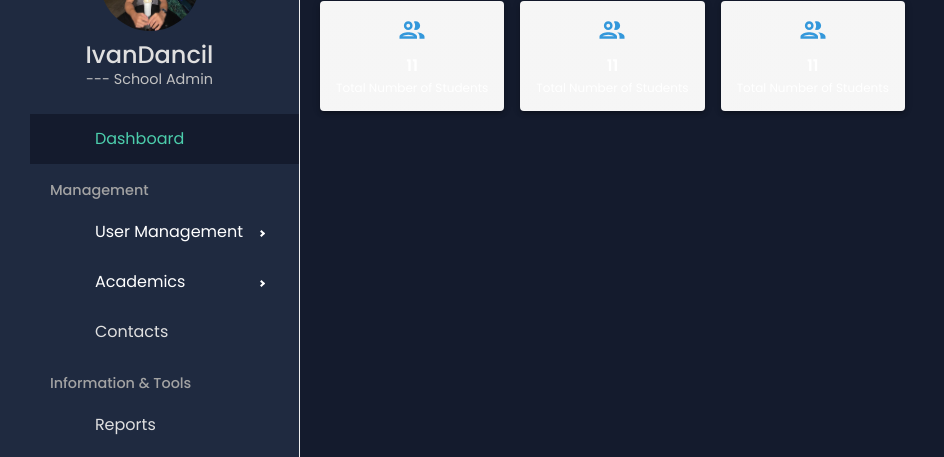
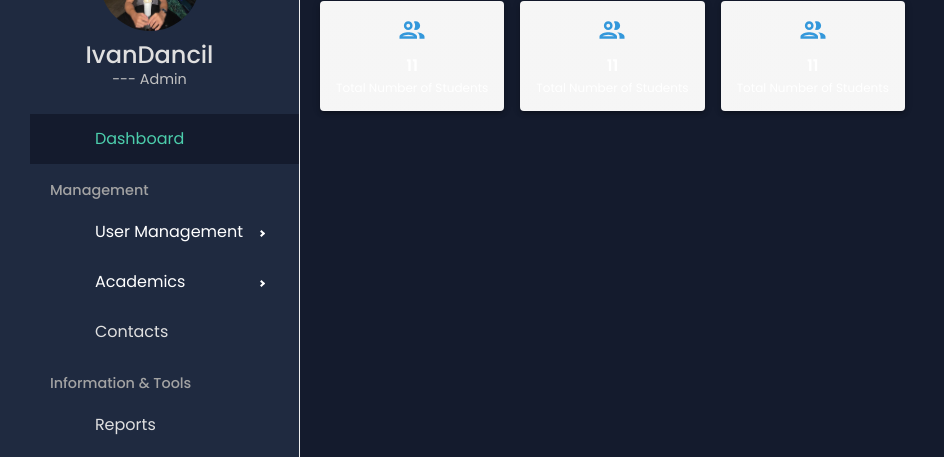
Before and after one commit to ivandancil/RecordMngt.frt, a React (Vite) app: page /RecordMngt.frt/admin in a window 1280 px wide. Shown: the part 149-606 px from the top of the page, without its empty margins (0-944 px from the left). Built offline with nearby package versions, Linux system fonts and the light colour scheme; some icons are missing.

Commit message:
Sidebar userRole

```diff
--- a/src/components/SidebarComponent.tsx
+++ b/src/components/SidebarComponent.tsx
@@ -1,31 +1,31 @@
 import React, { useState } from "react";
 import { Box, Typography, useMediaQuery, useTheme } from "@mui/material";
 import { Link } from "react-router-dom";
-import { Sidebar, Menu, MenuItem, SubMenu } from 'react-pro-sidebar'; // Make sure SubMenu is imported!
+import { Sidebar, Menu, MenuItem, SubMenu } from 'react-pro-sidebar';
 import Profile from "../assets/profile-1.jpg";
 
 // Import all necessary icons
 import HomeOutlinedIcon from "@mui/icons-material/HomeOutlined";
 import PeopleOutlinedIcon from "@mui/icons-material/PeopleOutlined";
 import ContactsOutlinedIcon from "@mui/icons-material/ContactsOutlined";
-import SchoolOutlinedIcon from '@mui/icons-material/SchoolOutlined'; // For academics
-import BarChartOutlinedIcon from '@mui/icons-material/BarChartOutlined'; // For reports
-import AnnouncementOutlinedIcon from '@mui/icons-material/AnnouncementOutlined'; // For announcements
-import SettingsOutlinedIcon from "@mui/icons-material/SettingsOutlined"; // For settings
-import SecurityOutlinedIcon from "@mui/icons-material/SecurityOutlined"; // For security
-import MenuOutlinedIcon from "@mui/icons-material/MenuOutlined"; // For the menu toggle icon
-// Add any other specific icons you might need for sub-items if they differ
-// import GroupAddOutlinedIcon from "@mui/icons-material/GroupAddOutlined"; // Example for a sub-item icon
+import SchoolOutlinedIcon from '@mui/icons-material/SchoolOutlined';
+import BarChartOutlinedIcon from '@mui/icons-material/BarChartOutlined';
+import AnnouncementOutlinedIcon from '@mui/icons-material/AnnouncementOutlined';
+import SettingsOutlinedIcon from "@mui/icons-material/SettingsOutlined";
+import SecurityOutlinedIcon from "@mui/icons-material/SecurityOutlined";
+import MenuOutlinedIcon from "@mui/icons-material/MenuOutlined";
+// Specific icons for a teacher or student perspective (optional, but good for distinction)
+import AssignmentOutlinedIcon from '@mui/icons-material/AssignmentOutlined'; // For assignments/grades
+import ClassOutlinedIcon from '@mui/icons-material/ClassOutlined'; // For classes
+import CalendarTodayOutlinedIcon from '@mui/icons-material/CalendarTodayOutlined'; // For calendar/schedule
 
 
 import { tokens } from "../theme";
 
-// --- ItemProps Interface ---
-// Modified to include optional subItems for clarity, though `Item` itself won't render them directly
 interface ItemProps {
   title: string;
   to: string;
-  icon: React.ReactNode | null; // icon can be null for sub-items if they don't have one
+  icon: React.ReactNode | null;
   selected: string;
   setSelected: (title: string) => void;
   isCollapsed: boolean;
@@ -42,7 +42,7 @@ const Item = ({ title, to, icon, selected, setSelected, isCollapsed }: ItemProps
         color: colors.grey[100],
       }}
       onClick={() => setSelected(title)}
-      icon={icon} // Render icon even if null, react-pro-sidebar handles it
+      icon={icon}
       component={<Link to={to} />}
     >
       {!isCollapsed && <Typography>{title}</Typography>}
@@ -50,8 +50,8 @@ const Item = ({ title, to, icon, selected, setSelected, isCollapsed }: ItemProps
   );
 };
 
-// --- Streamlined Navigation Data with Sub-items ---
-const streamlinedNavigation = [
+// --- ADMIN NAVIGATION DATA ---
+const adminNavigation = [
   {
     category: "",
     items: [
@@ -67,19 +67,19 @@ const streamlinedNavigation = [
     items: [
       {
         title: "User Management",
-        to: "/admin/usermanagement", // This can be a main page, or just a placeholder for the submenu
+        to: "/admin/usermanagement",
         icon: <PeopleOutlinedIcon />,
-        subItems: [ // Added subItems
-          { title: "All Users", to: "/admin/usermanagement" }, // This could link to a general user list
+        subItems: [
           { title: "Students", to: "/admin/studentmanagement" },
           { title: "Teachers", to: "/admin/teachermanagement" },
+          { title: "All Users", to: "/admin/usermanagement" },
         ]
       },
       {
         title: "Academics",
         to: "/admin/academicmanagement",
         icon: <SchoolOutlinedIcon />,
-        subItems: [ // Added subItems
+        subItems: [
           { title: "Classes", to: "/admin/classmanagement" },
           { title: "Academic Setup", to: "/admin/academicmanagement" },
           { title: "Grading System", to: "/admin/gradingsystem" },
@@ -123,28 +123,161 @@ const streamlinedNavigation = [
     ],
   },
 ];
-// --- End Streamlined Navigation Data ---
+
+// --- TEACHER NAVIGATION DATA ---
+const teacherNavigation = [
+  {
+    category: "",
+    items: [
+      {
+        title: "Dashboard",
+        to: "/teacher", // Teacher specific dashboard
+        icon: <HomeOutlinedIcon />,
+      },
+    ],
+  },
+  {
+    category: "Academics",
+    items: [
+      {
+        title: "My Classes",
+        to: "/teacher/myclasses",
+        icon: <ClassOutlinedIcon />,
+      },
+      {
+        title: "Grade Submissions",
+        to: "/teacher/gradesubmissions",
+        icon: <AssignmentOutlinedIcon />,
+      },
+      {
+        title: "My Students",
+        to: "/teacher/mystudents",
+        icon: <PeopleOutlinedIcon />,
+      },
+    ],
+  },
+  {
+    category: "Communication",
+    items: [
+      {
+        title: "Announcements",
+        to: "/teacher/announcements", // Teacher specific announcements
+        icon: <AnnouncementOutlinedIcon />,
+      },
+      {
+        title: "Messages",
+        to: "/teacher/messages",
+        icon: <ContactsOutlinedIcon />, // Using contacts icon for messages, adjust as needed
+      },
+    ],
+  },
+  {
+    category: "Tools",
+    items: [
+      {
+        title: "Calendar",
+        to: "/teacher/calendar",
+        icon: <CalendarTodayOutlinedIcon />,
+      },
+      {
+        title: "Settings",
+        to: "/teacher/settings",
+        icon: <SettingsOutlinedIcon />,
+      },
+    ],
+  },
+];
+
+// --- STUDENT NAVIGATION DATA ---
+const studentNavigation = [
+  {
+    category: "",
+    items: [
+      {
+        title: "Dashboard",
+        to: "/student", // Student specific dashboard
+        icon: <HomeOutlinedIcon />,
+      },
+    ],
+  },
+  {
+    category: "Academics",
+    items: [
+      {
+        title: "My Courses",
+        to: "/student/mycourses",
+        icon: <SchoolOutlinedIcon />,
+      },
+      {
+        title: "My Grades",
+        to: "/student/mygrades",
+        icon: <AssignmentOutlinedIcon />,
+      },
+      {
+        title: "Schedule",
+        to: "/student/schedule",
+        icon: <CalendarTodayOutlinedIcon />,
+      },
+    ],
+  },
+  {
+    category: "Information",
+    items: [
+      {
+        title: "Announcements",
+        to: "/student/announcements", // Student specific announcements
+        icon: <AnnouncementOutlinedIcon />,
+      },
+      {
+        title: "Profile",
+        to: "/student/profile",
+        icon: <PeopleOutlinedIcon />, // Using people icon for profile, adjust as needed
+      },
+    ],
+  },
+];
 
 
 interface SidebarComponentProps {
   isCollapsed: boolean;
   toggleSidebar: () => void;
+  userRole: string; // "admin", "teacher", "student", etc.
 }
 
-const SidebarComponent: React.FC<SidebarComponentProps> = ({ isCollapsed, toggleSidebar }) => {
+const SidebarComponent: React.FC<SidebarComponentProps> = ({ isCollapsed, toggleSidebar, userRole }) => {
   const theme = useTheme();
   const colors = tokens(theme.palette.mode);
   const [selected, setSelected] = useState("Dashboard");
   const isDesktop = useMediaQuery(theme.breakpoints.up("md"));
 
+  // --- Select the appropriate navigation data based on userRole ---
+  let currentNavigationData;
+  switch (userRole) {
+    case "admin":
+      currentNavigationData = adminNavigation;
+      break;
+    case "teacher":
+      currentNavigationData = teacherNavigation;
+      break;
+    case "student":
+      currentNavigationData = studentNavigation;
+      break;
+    default:
+      currentNavigationData = []; // Or a "guest" navigation if applicable
+      break;
+  }
+
   return (
     <Box
       sx={{
-        height: "100vh",
+        height: '100dvh',
+        maxHeight: '100dvh',
+        overflowY: 'auto',
+        overflowX: 'hidden',
+
         "& .ps-sidebar-container": {
           background: `${colors.primary[400]} !important`,
         },
-        // Styling for react-pro-sidebar components
         "& .ps-menu-button .ps-menu-icon": {
           backgroundColor: "transparent !important",
         },
@@ -166,33 +299,23 @@ const SidebarComponent: React.FC<SidebarComponentProps> = ({ isCollapsed, toggle
         "& .ps-menu-button .MuiTypography-root": {
           fontSize: { xs: ".6rem", sm: ".8rem", md: "1rem" },
         },
-        // Styling for SubMenu labels
         "& .ps-submenu-content .ps-menu-button": {
-          background: `${colors.primary[400]} !important`,
-          paddingLeft: "40px !important", // Indent sub-items
-          fontSize: { xs: ".6rem", sm: ".7rem", md: ".9rem" }, // Adjust font size for sub-items
-           "&:hover": {
-            color: `${colors.blueAccent[500]} !important`,
-            backgroundColor: `${colors.primary[500]} !important`,
-          },
+          paddingLeft: "40px !important",
+          fontSize: { xs: ".6rem", sm: ".7rem", md: ".9rem" },
         },
         "& .ps-submenu-content .MuiTypography-root": {
-          fontSize: { xs: ".6rem", sm: ".7rem", md: ".9rem" }, // Ensure Typography inside sub-items also scales
+          fontSize: { xs: ".6rem", sm: ".7rem", md: ".9rem" },
         },
         "& .ps-menu-label": {
-          fontSize: { xs: ".6rem", sm: ".8rem", md: "1rem" }, // Ensure top-level menu item labels scale
+          fontSize: { xs: ".6rem", sm: ".8rem", md: "1rem" },
         },
-        // For the "RecordMngt." title
         "& .ps-sidebar-root .MuiTypography-h3": {
           fontSize: { xs: ".8rem", sm: "1rem", md: "1.1rem" },
         },
-        // For the user role typography
         "& .ps-sidebar-root .MuiTypography-h5": {
           fontSize: { xs: ".6rem", sm: ".7rem", md: ".9rem" },
         },
 
-
-        // --- IMPORTANT: Conditional styles for the root Box of the Sidebar ---
         ...(isDesktop
           ? {
               position: 'relative',
@@ -201,21 +324,18 @@ const SidebarComponent: React.FC<SidebarComponentProps> = ({ isCollapsed, toggle
               position: 'fixed',
               top: 0,
               left: 0,
-              width: isCollapsed ? '0px' : '300px',
+              width: isCollapsed ? '0px' : '250px',
               zIndex: 110,
               transition: 'width 0.3s ease-in-out',
               boxShadow: theme.shadows[5],
-              overflowX: 'hidden',
             }),
-
       }}
     >
       <Sidebar
         collapsed={isCollapsed}
         width="300px"
-        collapsedWidth={isCollapsed ? "0px" : "80px"} // Set a small collapsedWidth for desktop
-        // You might want to adjust this based on whether you want icons visible when collapsed
-           style={{ height: '100%' }}
+        collapsedWidth={isCollapsed ? "0px" : "80px"}
+        style={{ height: '100%' }}
       >
         <Menu>
           {/* LOGO AND MENU ICON */}
@@ -225,7 +345,6 @@ const SidebarComponent: React.FC<SidebarComponentProps> = ({ isCollapsed, toggle
               margin: "10px 0 20px 0",
               color: colors.grey[100],
             }}
-            // When collapsed, the menu icon is the only thing shown in this MenuItem
             icon={isCollapsed ? <MenuOutlinedIcon /> : undefined}
           >
             {!isCollapsed && (
@@ -245,10 +364,10 @@ const SidebarComponent: React.FC<SidebarComponentProps> = ({ isCollapsed, toggle
                 <MenuOutlinedIcon
                     style={{
                       transition: "transform 0.3s ease-in-out",
-                      transform: isCollapsed ? "rotate(180deg)" : "rotate(0deg)", // This rotation might be on the wrong icon if it's the toggle one
-                      opacity: isCollapsed ? 0 : 1, // Hide when collapsed, show when open
+                      transform: isCollapsed ? "rotate(180deg)" : "rotate(0deg)",
+                      opacity: isCollapsed ? 0 : 1,
                       color: "white",
-                      cursor: "pointer" // Indicate it's clickable
+                      cursor: "pointer"
                     }}
                   />
               </Box>
@@ -282,18 +401,18 @@ const SidebarComponent: React.FC<SidebarComponentProps> = ({ isCollapsed, toggle
                     color={colors.grey[200]}
                     sx={{ fontSize: { xs: ".6rem", sm: ".7rem", md: ".9rem" } }}
                 >
-                  --- School Admin
+                  --- {userRole.charAt(0).toUpperCase() + userRole.slice(1)} {/* Display role here */}
                 </Typography>
               </Box>
             </Box>
           )}
 
-          {/* MENU ITEMS */}
+          {/* MENU ITEMS - NOW DYNAMICALLY LOADED */}
           <Box paddingLeft={isCollapsed ? undefined : "10%"}>
-            {streamlinedNavigation.map((categoryGroup, index) => (
+            {currentNavigationData.map((categoryGroup, index) => (
               <React.Fragment key={index}>
                 {/* Category Title */}
-                {categoryGroup.category && (
+                {categoryGroup && categoryGroup.category && categoryGroup.items.length > 0 && (
                   <Typography
                     variant="h6"
                     color={colors.grey[300]}
@@ -307,14 +426,13 @@ const SidebarComponent: React.FC<SidebarComponentProps> = ({ isCollapsed, toggle
                 )}
 
                 {/* Render Items or SubMenus */}
-                {categoryGroup.items.map((item) => (
-                  item.subItems ? ( // Check if item has subItems
+                {categoryGroup && categoryGroup.items.map((item) => (
+                  item.subItems && item.subItems.length > 0 ? (
                     <SubMenu
                       key={item.title}
-                      label={!isCollapsed ? item.title : ''} // Label for SubMenu. Empty string if collapsed to show only icon.
+                      label={!isCollapsed ? item.title : ''}
                       icon={item.icon}
-                      className={selected.includes(item.title) ? 'ps-active' : ''} // Apply active class to SubMenu if any subitem is selected
-                      // You might want to expand the submenu if one of its children is selected
+                      className={selected.includes(item.title) || item.subItems.some(sub => sub.title === selected) ? 'ps-active' : ''}
                       defaultOpen={item.subItems.some(sub => sub.title === selected)}
                     >
                       {item.subItems.map(subItem => (
@@ -322,14 +440,14 @@ const SidebarComponent: React.FC<SidebarComponentProps> = ({ isCollapsed, toggle
                           key={subItem.title}
                           title={subItem.title}
                           to={subItem.to}
-                          icon={null} // Sub-items typically don't have icons, or you can assign different ones
+                          icon={null}
                           selected={selected}
                           setSelected={setSelected}
-                          isCollapsed={isCollapsed} // Pass isCollapsed
+                          isCollapsed={isCollapsed}
                         />
                       ))}
                     </SubMenu>
-                  ) : ( // Render a regular Item if no subItems
+                  ) : (
                     <Item
                       key={item.title}
                       title={item.title}
@@ -337,7 +455,7 @@ const SidebarComponent: React.FC<SidebarComponentProps> = ({ isCollapsed, toggle
                       icon={item.icon}
                       selected={selected}
                       setSelected={setSelected}
-                      isCollapsed={isCollapsed} // Pass isCollapsed
+                      isCollapsed={isCollapsed}
                     />
                   )
                 ))}
--- a/src/layouts/AdminLayout.tsx
+++ b/src/layouts/AdminLayout.tsx
@@ -3,7 +3,6 @@ import { Outlet, useLocation } from "react-router-dom";
 import { useEffect, useState } from "react";
 import SidebarComponent from "../components/SidebarComponent";
 import Topbar from "../components/Topbar";
-
 
 const AdminLayout = () => {
   const location = useLocation();
@@ -18,6 +17,19 @@ const AdminLayout = () => {
   // If it's not desktop, isSidebarCollapsed should be true (sidebar collapsed).
   const [isSidebarCollapsed, setIsSidebarCollapsed] = useState(!isDesktop);
 
+  // --- START: Add user role state ---
+  // IMPORTANT: In a real application, replace this with actual authentication
+  // logic to get the user's role (e.g., from a login API, context, or Redux store).
+  const [userRole, setUserRole] = useState("admin"); // Default to "admin" for testing
+  // You might fetch this from localStorage, a context, or an API call on mount
+  useEffect(() => {
+    // Example: Simulate fetching user role after login
+    // const fetchedRole = localStorage.getItem('userRole') || 'student'; // Get role from storage
+    // setUserRole(fetchedRole);
+  }, []);
+  // --- END: Add user role state ---
+
+
   // Use useEffect to update isSidebarCollapsed when the screen size changes
   useEffect(() => {
     setIsSidebarCollapsed(!isDesktop);
@@ -27,13 +39,19 @@ const AdminLayout = () => {
     setIsSidebarCollapsed(prev => !prev);
   };
 
-
   return (
     <Box display="flex" height="100vh">
-      {!hideLayout &&  <SidebarComponent isCollapsed={isSidebarCollapsed} toggleSidebar={toggleSidebar} />}
+      {/* Pass userRole to SidebarComponent */}
+      {!hideLayout && (
+        <SidebarComponent
+          isCollapsed={isSidebarCollapsed}
+          toggleSidebar={toggleSidebar}
+          userRole={userRole} // <-- HERE: Pass the userRole prop
+        />
+      )}
 
       <Box flexGrow={1} sx={{ minHeight: "100vh", overflowY: "auto" }}>
-        {!hideLayout &&   <Topbar toggleSidebar={toggleSidebar} />}
+        {!hideLayout && <Topbar toggleSidebar={toggleSidebar} />}
 
         <Box>
           <Outlet />
```
Lines whose indentation alone changed are shown as unchanged.
